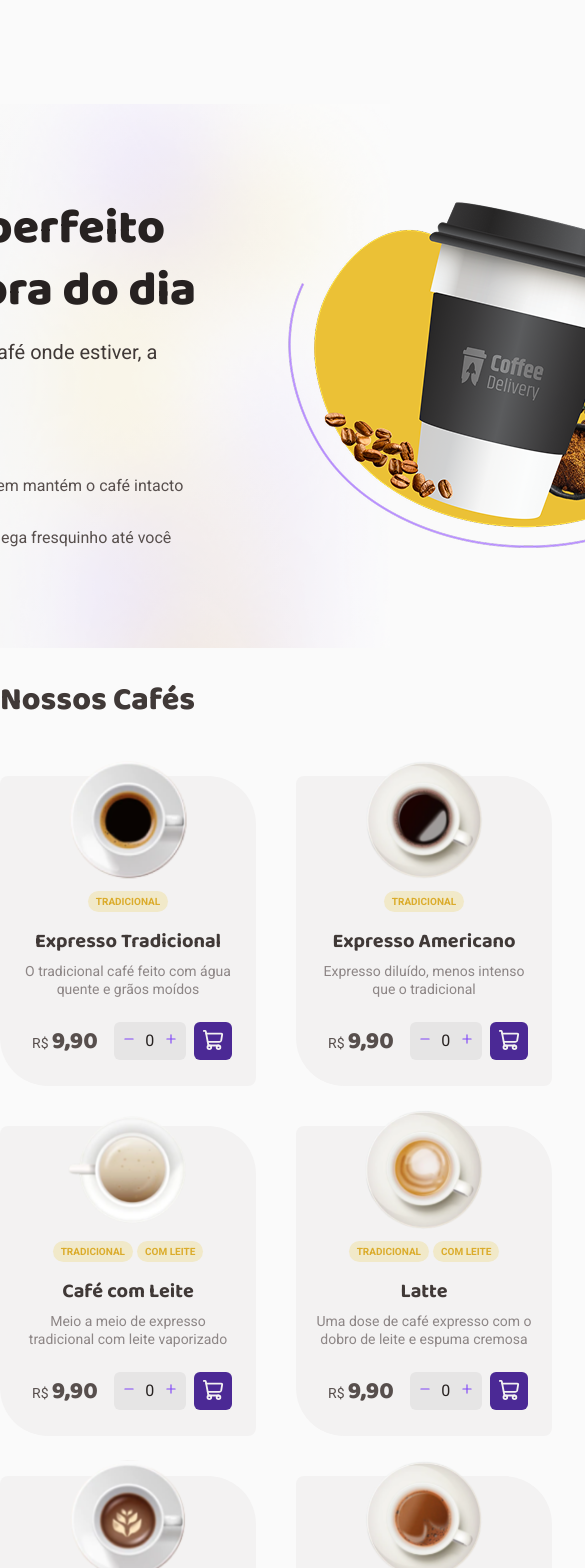
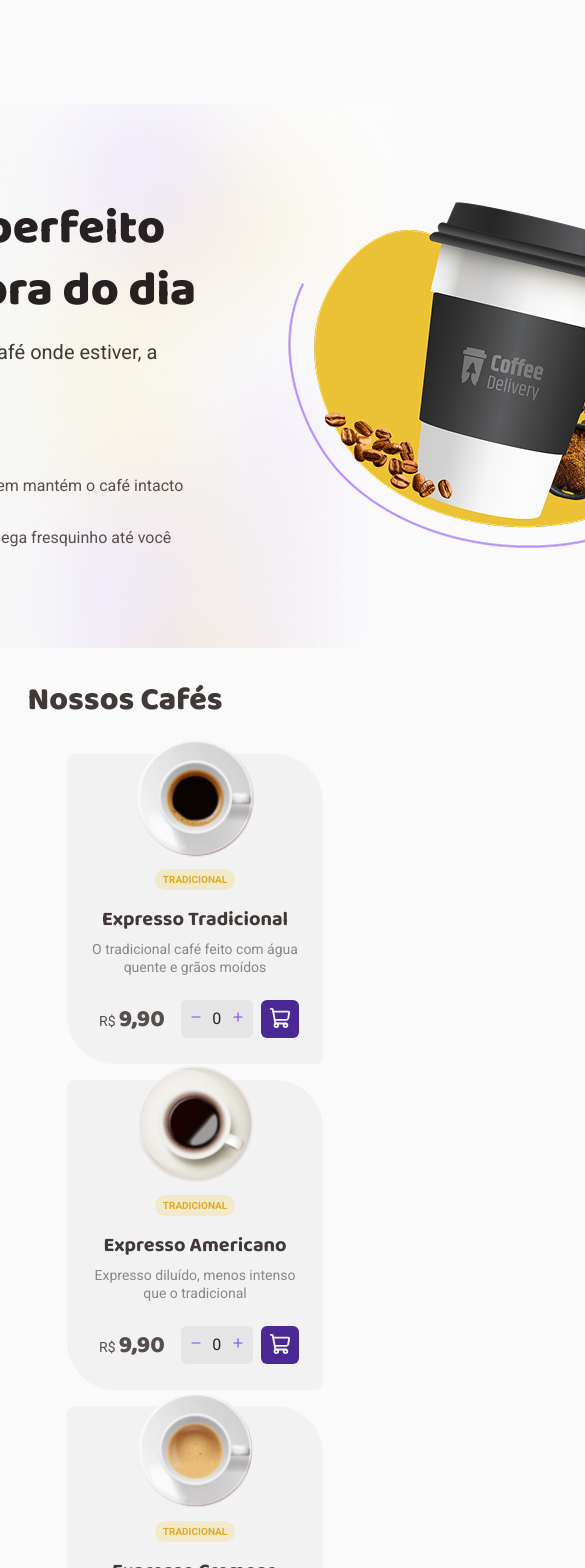
Before and after one commit to YasminFerrariDias/coffeeDelivery, a React (Vite) app: page / in a window 390 px wide. Shown: the top 1568 px of the page, 585 px wide, since content can reach past the window. Built offline with nearby package versions, Linux system fonts and the light colour scheme.

Commit message:
Deixando o Menu responsivo

```diff
--- a/src/components/Menu/index.tsx
+++ b/src/components/Menu/index.tsx
@@ -10,7 +10,7 @@ export function Menu() {
         <Title text="Nossos Cafés" $variant="title-l" $color="base-subtitle" />
       </Text>
 
-      <MenuCoffee>
+      <MenuCoffee className="md:grid-cols-2 lg:grid-cols-3 xl:grid-cols-4">
         {
           coffees.map(({ img, tagValue, textTitle, text, price }) => (
             <CoffeeCard key={textTitle} img={img} tagValue={tagValue} textTitle={textTitle} text={text} price={price} />
--- a/src/components/Menu/styles.ts
+++ b/src/components/Menu/styles.ts
@@ -1,23 +1,73 @@
-import styled from "styled-components";
+import styled, { createGlobalStyle } from "styled-components";
+
+export const GlobalStyle = createGlobalStyle`
+  * {
+    margin: 0;
+    padding: 0;
+    box-sizing: border-box;
+  }
+
+  html, body {
+    overflow-x: hidden;
+    width: 100%;
+    max-width: 100%;
+  }
+`;
 
 export const MenuContainer = styled.div`
   width: 70rem;
+  max-width: 100%;
   margin: 0 auto;
-  margin-bottom: 10rem;
-`
+  margin-bottom: 5rem;
+  padding: 0 2rem;
+
+  @media (max-width: 768px) {
+    width: 90%;
+    padding: 0 1rem;
+  }
+`;
 
 export const Text = styled.div`
-  margin-bottom: 3.375rem;
+  margin-bottom: 2rem;
   margin-top: 2rem;
+  width: 100%;
+  max-width: 100%;
+
+  @media (max-width: 1024px) {
+    padding: 0 1rem;
+  }
+
+  @media (max-width: 700px) {
+    padding: 0 1rem;
+  }
+
+  @media (max-width: 560px) {
+    padding: 0 0.5rem;
+  }
 `;
 
 export const MenuCoffee = styled.div`
   display: grid;
   grid-template-columns: repeat(4, 1fr);
-  gap: 2.5rem;
-
+  gap: 1rem;
   align-items: center;
   justify-items: center;
   text-align: center;
+  width: 100%;
+  max-width: 100%;
 
-`
+  @media (max-width: 1224px) {
+    grid-template-columns: repeat(3, 1fr);
+    gap: 1rem;
+  }
+
+  @media (max-width: 924px) {
+    grid-template-columns: repeat(2, 1fr);
+    gap: 1rem;
+  }
+
+  @media (max-width: 560px) {
+    grid-template-columns: 1fr;
+    gap: 1rem;
+  }
+`;
--- a/src/pages/Home/index.tsx
+++ b/src/pages/Home/index.tsx
@@ -1,4 +1,4 @@
-import { Banner } from "../../components/Banner/Index";
+import { Banner } from "../../components/Banner";
 import { Header } from "../../components/Header";
 import { Menu } from "../../components/Menu";
 
```
